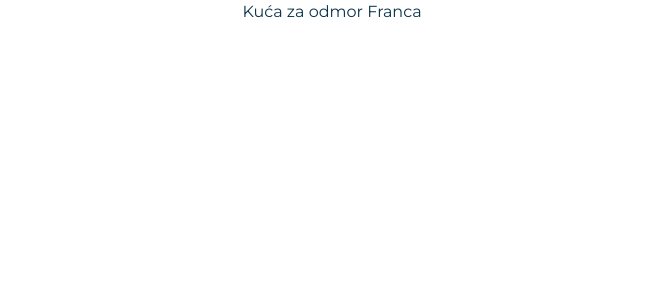
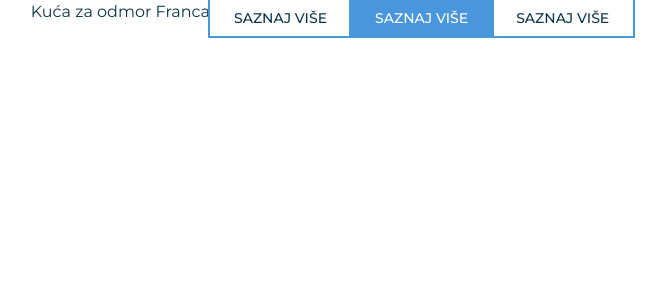
Before and after one commit to Fosleen/vacation-home-franca, a React (Vite) app: page / in a window 1280 px wide. Shown: the top 300 px of the page, without its empty margins (308-974 px from the left). Built offline with nearby package versions, Linux system fonts and the light colour scheme.

Commit message:
Add button

```diff
--- a/src/App.tsx
+++ b/src/App.tsx
@@ -1,8 +1,13 @@
+import Button from "./components/atoms/Button";
+
 function App() {
   return (
     <>
       <div className="flex justify-center">
         <h1>Kuća za odmor Franca</h1>
+        <Button>Saznaj više</Button>
+        <Button filled>Saznaj više</Button>
+        <Button wider>Saznaj više</Button>
       </div>
     </>
   );
--- /dev/null
+++ b/src/common/types.ts
@@ -0,0 +1,8 @@
+export interface ButtonProps {
+  children: React.ReactNode;
+  onClick?: React.MouseEventHandler<HTMLButtonElement>;
+  type?: "button" | "submit" | "reset";
+  filled?: boolean;
+  wider?: boolean;
+  form?: string;
+}
--- /dev/null
+++ b/src/components/atoms/Button/Button.tsx
@@ -0,0 +1,30 @@
+import { FC } from "react";
+import { ButtonProps } from "../../../common/types";
+
+const Button: FC<ButtonProps> = ({
+  children,
+  onClick,
+  type = "button",
+  filled = false,
+  wider = false,
+  form,
+}) => {
+  let buttonClasses =
+    "w-fit px-6 py-2 outline outline-2 outline-main-blue uppercase text-sm bg-light-blue hover:bg-main-blue font-medium hover:transition hover:ease-in-out hover:duration-300 hover:text-white";
+
+  if (filled) {
+    buttonClasses += ` bg-main-blue text-white hover:bg-dark-blue`;
+  }
+
+  if (wider) {
+    buttonClasses += ` px-12`;
+  }
+
+  return (
+    <button onClick={onClick} type={type} className={buttonClasses} form={form}>
+      {children}
+    </button>
+  );
+};
+
+export default Button;
--- /dev/null
+++ b/src/components/atoms/Button/index.ts
@@ -0,0 +1,3 @@
+import Button from "./Button";
+
+export default Button;
--- a/tailwind.config.js
+++ b/tailwind.config.js
@@ -9,6 +9,7 @@ export default {
         "main-blue": "#4A96DC",
         "dark-blue": "#3F4344",
         "middle-blue": "#BBD5ED",
+        "bg-blue": "#DDE5E7",
       },
     },
   },
```
